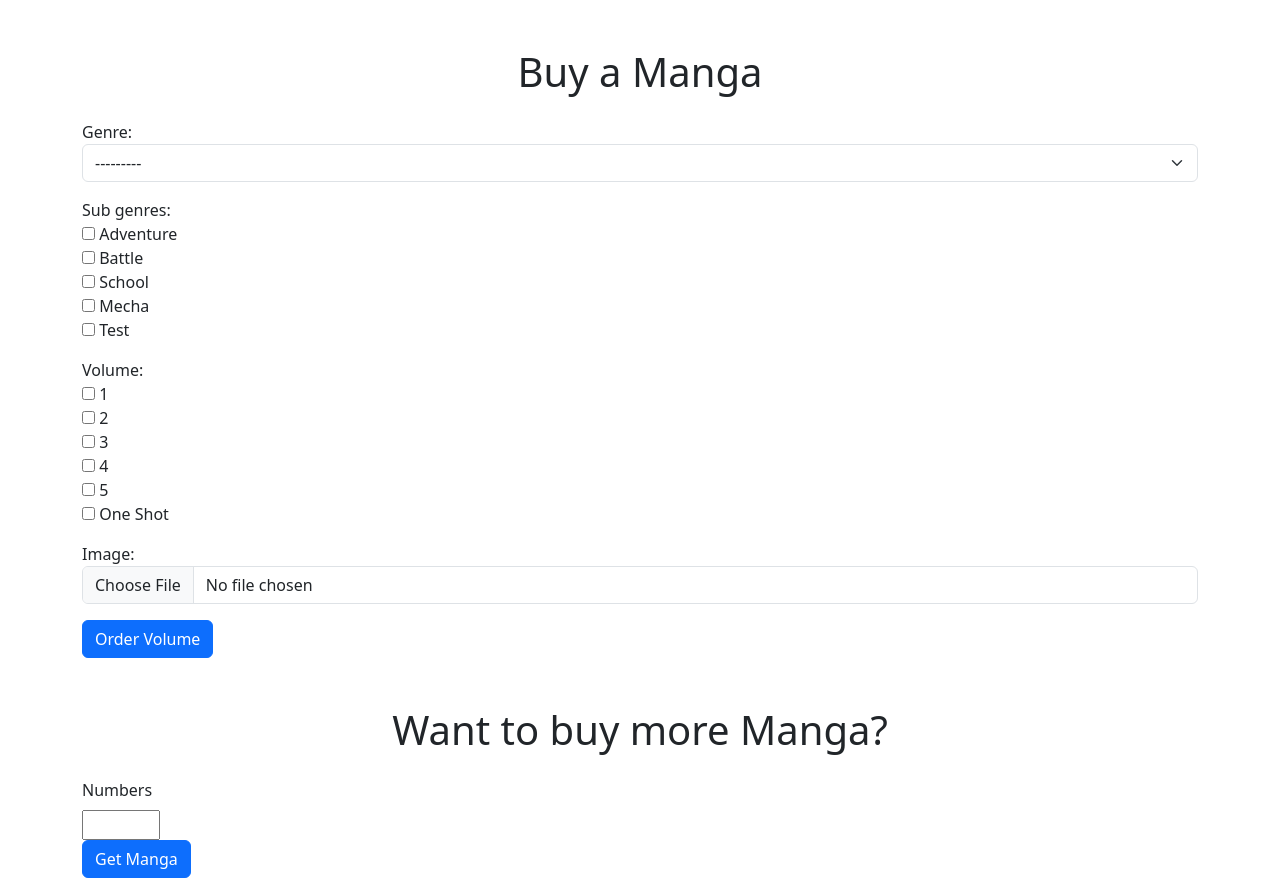
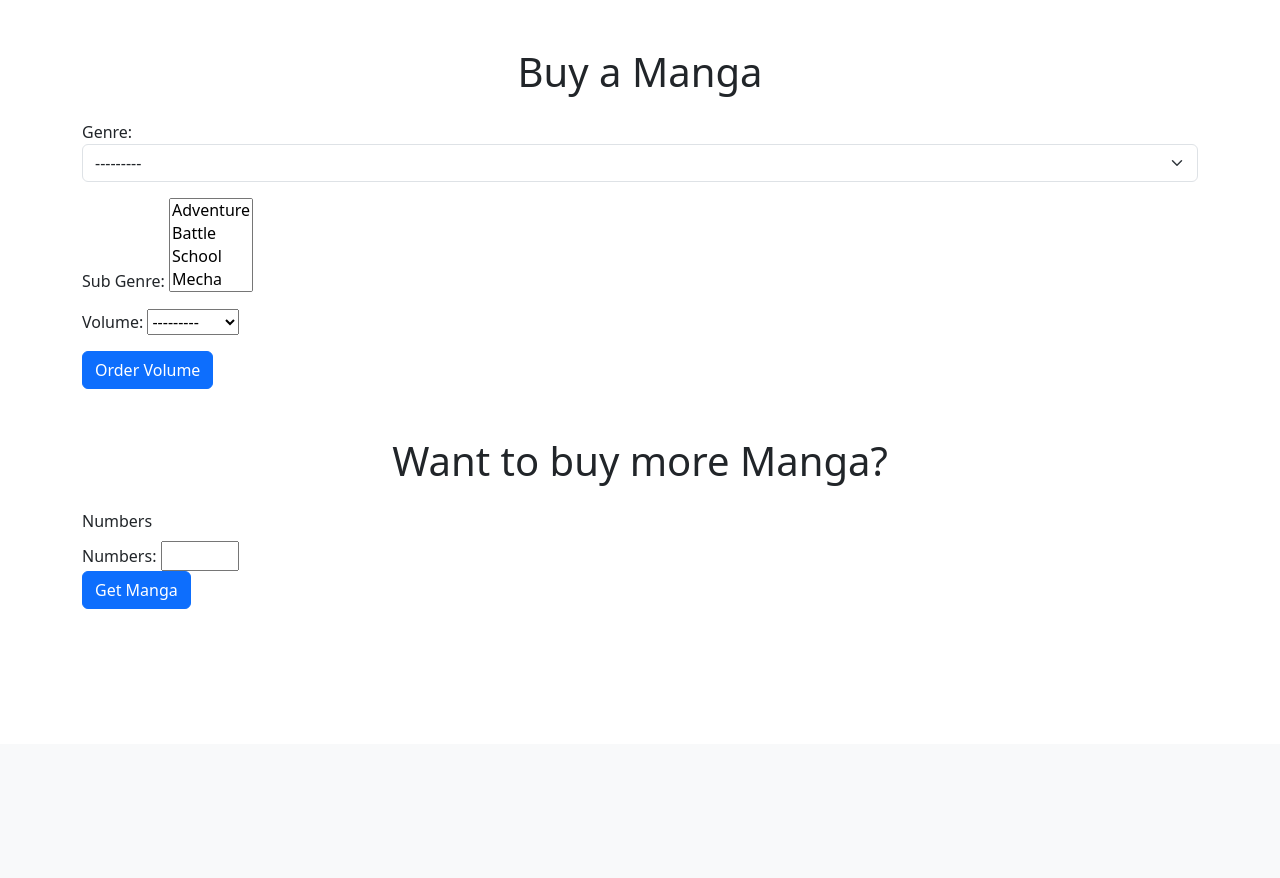
Before and after one commit to reypryma/formlearn, a Django app: page /order in a window 1280 px wide. Shown: the part 56-934 px from the top of the page. After the commit the page ends 665 px from the top, so only its background shows below. Run offline with Django 4.2, Linux system fonts and the light colour scheme; data comes from the database, SQL or seed files in the repository; some libraries are stand-ins or nearby versions.

Commit message:
fix forms manga

```diff
--- a/manga/form.py
+++ b/manga/form.py
@@ -4,11 +4,11 @@ from manga.models import Manga, Volume, SubGenre
 
 
 class MangaForm(forms.ModelForm):
-    volume = forms.ModelMultipleChoiceField(
-        queryset=Volume.objects.all().order_by('title'), widget=forms.CheckboxSelectMultiple)
-    sub_genres = forms.ModelMultipleChoiceField(
-        queryset=SubGenre.objects.all().order_by('parent_genre'), widget=forms.CheckboxSelectMultiple)
-    image = forms.ImageField()
+    volume = forms.ModelChoiceField(
+        queryset=Volume.objects.all().order_by('title'),
+        widget=forms.Select,  # Use Select widget for a single choice
+        required=False  # Make it optional if needed
+    )
 
     class Meta:
         model = Manga
--- a/manga/templates/manga/manga.html
+++ b/manga/templates/manga/manga.html
@@ -14,6 +14,12 @@
     {% for form in formset %}
       {{ form }}
       <br><br>
+        {% if field.errors %}
+        <div class="error">
+            Error Input form <br>
+          {{ field.errors|striptags }}
+        </div>
+      {% endif %}
     {% endfor %}
     <input type="submit" value="Order Pizzas" />
   </form>
--- a/manga/templates/manga/order.html
+++ b/manga/templates/manga/order.html
@@ -37,13 +37,13 @@
 
 <div class="container mt-5">
     <h1 class="text-center">Want to buy more Manga?</h1>
-    <form action="{% url 'mangas' %}" method="post" class="mt-4">
+    <form action="{% url 'mangas' %}" method="get" class="mt-4">
         {% csrf_token %}
             <label for="{{ multiple_form.numbers.id_for_label }}" class="form-label">
                 {{ multiple_form.numbers.label }}
             </label>
             <div>
-                {{ multiple_form.numbers }}
+                {{ multiple_form.as_div }}
             </div>
         <button type="submit" class="btn btn-primary">Get Manga</button>
     </form>
--- a/manga/views.py
+++ b/manga/views.py
@@ -51,16 +51,21 @@ def mangas(request):
     number_of_manga = 2
     filled_multiple_pizza_form = MultipleMangaForm(request.GET)
     if filled_multiple_pizza_form.is_valid():
-        number_of_manga = filled_multiple_pizza_form.cleaned_data['number']
+        number_of_manga = filled_multiple_pizza_form.cleaned_data['numbers']
     manga_form_set = formset_factory(MangaForm, extra=number_of_manga)
     formset = manga_form_set()
+
     if request.method == 'POST':
         filled_formset = manga_form_set(request.POST)
         if filled_formset.is_valid():
+            print('Success')
             for form in filled_formset:
                 print(form.cleaned_data['genre'])
+                print(form.cleaned_data['sub_genres'])
+                print(form.cleaned_data['volume'])
             note = 'Manga have been purchased'
         else:
+            print('Erroer', filled_formset.errors)
             note = 'Order was not created, please try again'
 
         return render(request, 'manga/manga.html', {'note': note, 'formset': formset})
```
